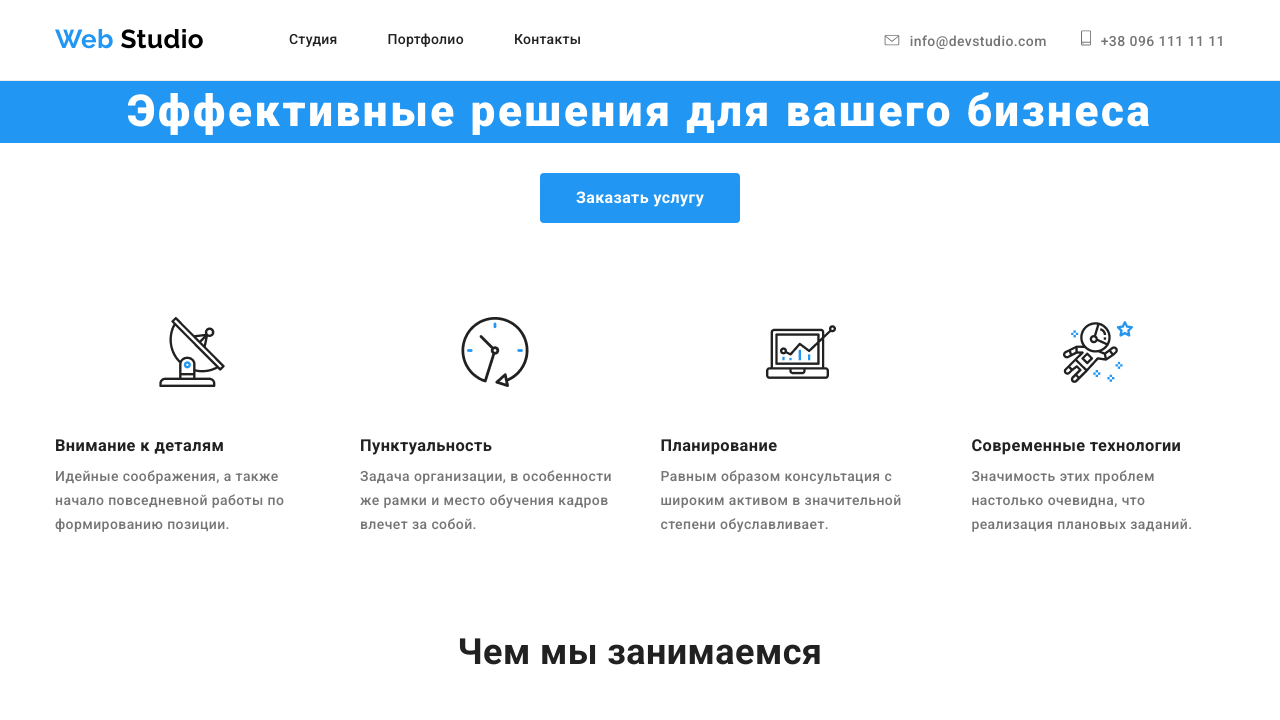
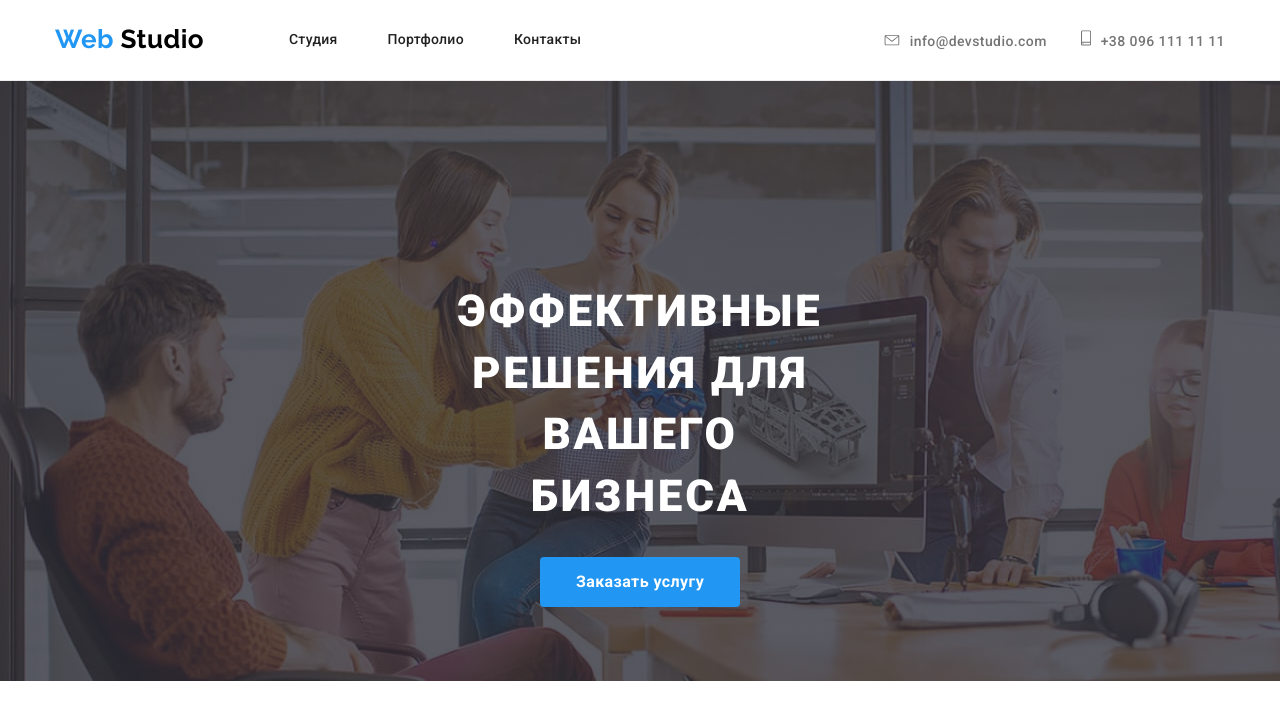
Before and after one commit to OleksandrHrubyi/goit-markup-hw-03, a plain HTML site: page index.html in a window 1280 px wide. Shown: the top 720 px of the page. Drawn offline with nearby package versions, Linux system fonts and the light colour scheme.

Commit message:
оформляет героя

```diff
--- a/css/styles.css
+++ b/css/styles.css
@@ -234,12 +234,25 @@ img
 
 .hero-section
 {
+    max-width: 1600px;
+    height: 600px;
+    margin-left: auto;
+    margin-right: auto;
+    padding-top: 200px;
+    padding-bottom: 280px;
+    padding-right: 452px;
+    padding-left: 452px;
+
     text-align: center;
+    background-image: linear-gradient(rgba(47, 48, 58, 0.8),rgba(47, 48, 58, 0.8)), url(../img/mainban.jpg);
+    background-color: black;
+
 }
 
 
 .hero-title
 {
+
     margin-top: 0px;
     margin-bottom: 30px;
 
@@ -248,7 +261,6 @@ img
     font-weight: 900;
     line-height: 1.4;
     letter-spacing: 0.06em;
-    background: #2196F3;
     color: #FFFFFF;
 
 
--- a/index.html
+++ b/index.html
@@ -54,8 +54,10 @@
     <!-- main-banner -->
 
       <section class="hero-section">
-          <h1 class="hero-title">Эффективные решения для вашего бизнеса</h1>
+          <div>
+          <h1 class="hero-title">ЭФФЕКТИВНЫЕ РЕШЕНИЯ ДЛЯ ВАШЕГО БИЗНЕСА</h1>
           <a href="" class="button primery">Заказать услугу</a>
+        </div>
      </section>
 
 
```
